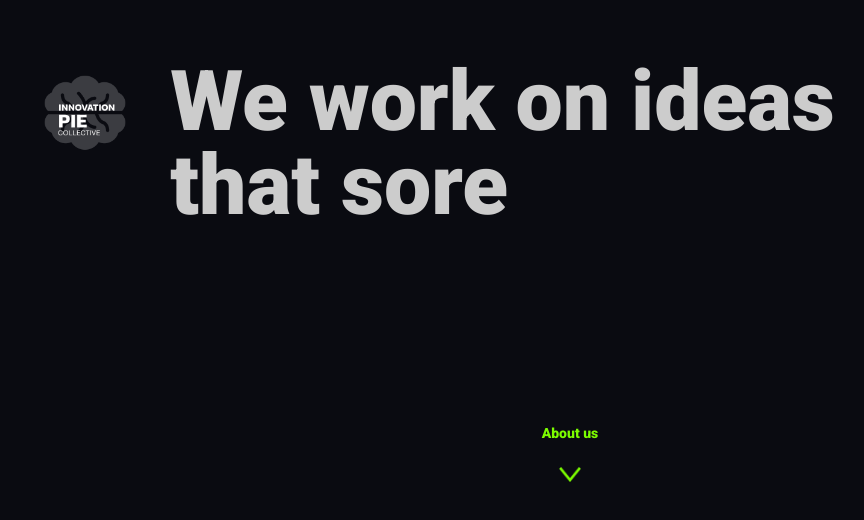
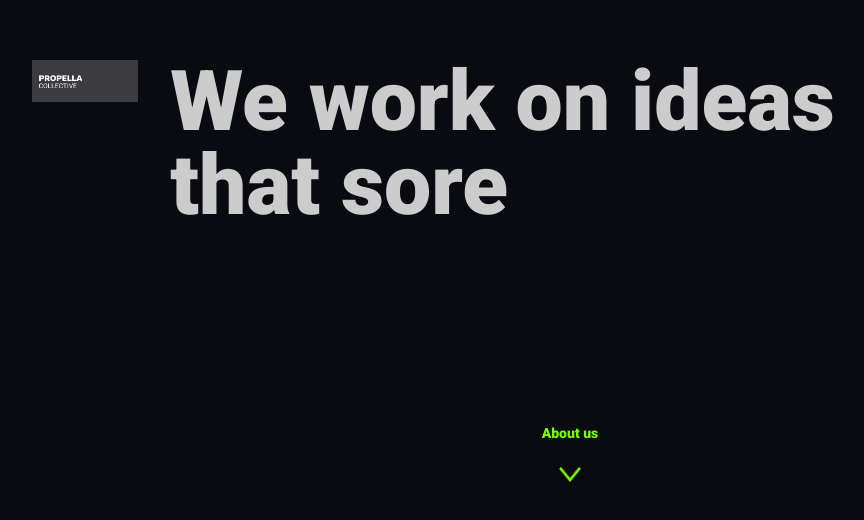
Before and after one commit to Chaymae90/propella, a plain HTML site: page index.html in a window 1280 px wide. Shown: the part 268-788 px from the top of the page, without its empty margins (70-934 px from the left). Drawn offline with Linux system fonts and the light colour scheme.

Commit message:
Update index.html

```diff
--- a/index.html
+++ b/index.html
@@ -51,7 +51,7 @@
             <!--<img src="signature.png" alt="chaymaelougmani"> -->
             <div class="testlogo">
               <a id="logo">
-                <img src="images/InnovationPieLogo.png" alt="logo innovation pie agency">
+                <img src="images/LOGO.png" alt="logo innovation pie agency">
                 <!-- <div>
                   Propella logo
                 </div> -->
```
